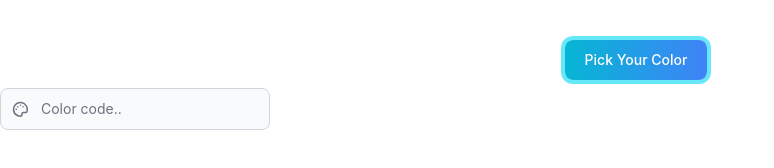
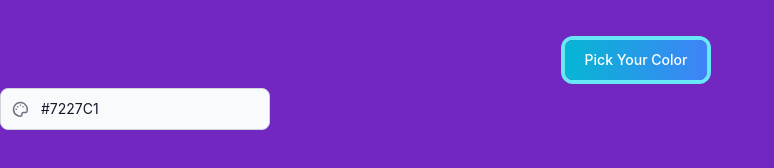
Before and after one commit to gmlincoln/color-picker, a plain HTML site: page index.html in a window 1280 px wide. Both pictures are taken after a click on the button "Pick Your Color". Shown: the whole page, without its empty margins (0-774 px from the left). Drawn offline with nearby package versions, Linux system fonts and the light colour scheme.

Commit message:
complete-hex-color-picker

```diff
--- a/index.html
+++ b/index.html
@@ -17,6 +17,7 @@
       <button
         type="button"
         class="text-white bg-gradient-to-r from-cyan-500 to-blue-500 hover:bg-gradient-to-bl focus:ring-4 focus:outline-none focus:ring-cyan-300 dark:focus:ring-cyan-800 font-medium rounded-lg text-sm px-5 py-2.5 text-center mr-2 mb-2"
+        onclick="getColor()"
       >
         Pick Your Color
       </button>
@@ -44,7 +45,7 @@
         </div>
         <input
           type="text"
-          id="voice-search"
+          id="color-field"
           class="bg-gray-50 border border-gray-300 text-gray-900 text-sm rounded-lg focus:ring-blue-500 focus:border-blue-500 block pl-10 p-2.5 dark:bg-gray-700 dark:border-gray-600 dark:placeholder-gray-400 dark:text-white dark:focus:ring-blue-500 dark:focus:border-blue-500"
           placeholder="Color code.."
           required
@@ -54,5 +55,7 @@
 
     <!-- Flowbite JS -->
     <script src="https://cdnjs.cloudflare.com/ajax/libs/flowbite/1.8.1/flowbite.min.js"></script>
+    <!-- Custom JS -->
+    <script src="js/app.js"></script>
   </body>
 </html>
--- a/js/app.js
+++ b/js/app.js
@@ -0,0 +1,14 @@
+let hexCode = ['0', '1', '2', '3', '4', '5', '6', '7', '8', '9', 'A', 'B', 'C', 'D', 'E', 'F'];
+
+function getColor() {
+    const arrayLength = hexCode.length;
+    let arrColor = '#';
+
+    for (let i = 0; i < 6; i++) {
+        const randomNumber = Math.round(Math.random() * 15) + 0;
+        arrColor = arrColor.concat(hexCode[randomNumber]);
+    }
+    document.body.style.backgroundColor = arrColor;
+    const colorField = document.getElementById('color-field');
+    colorField.value = arrColor;
+}
```
